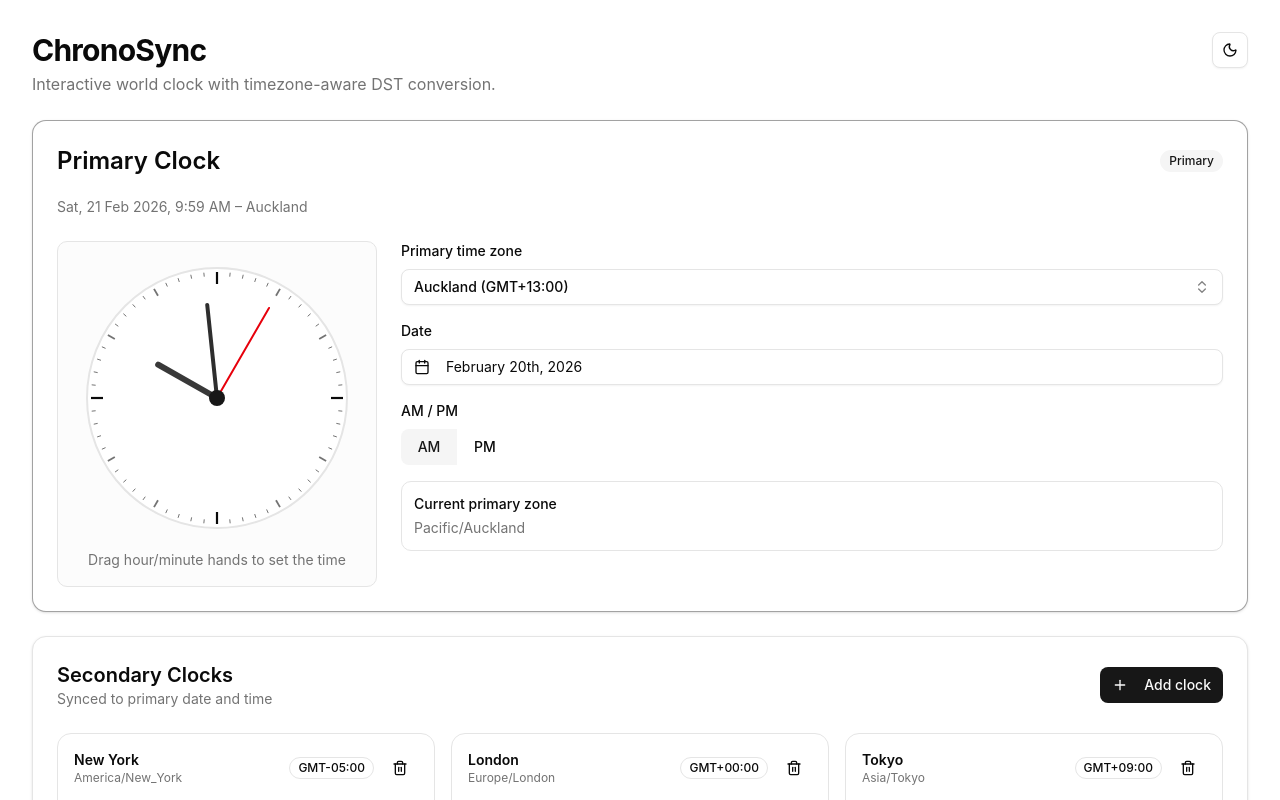
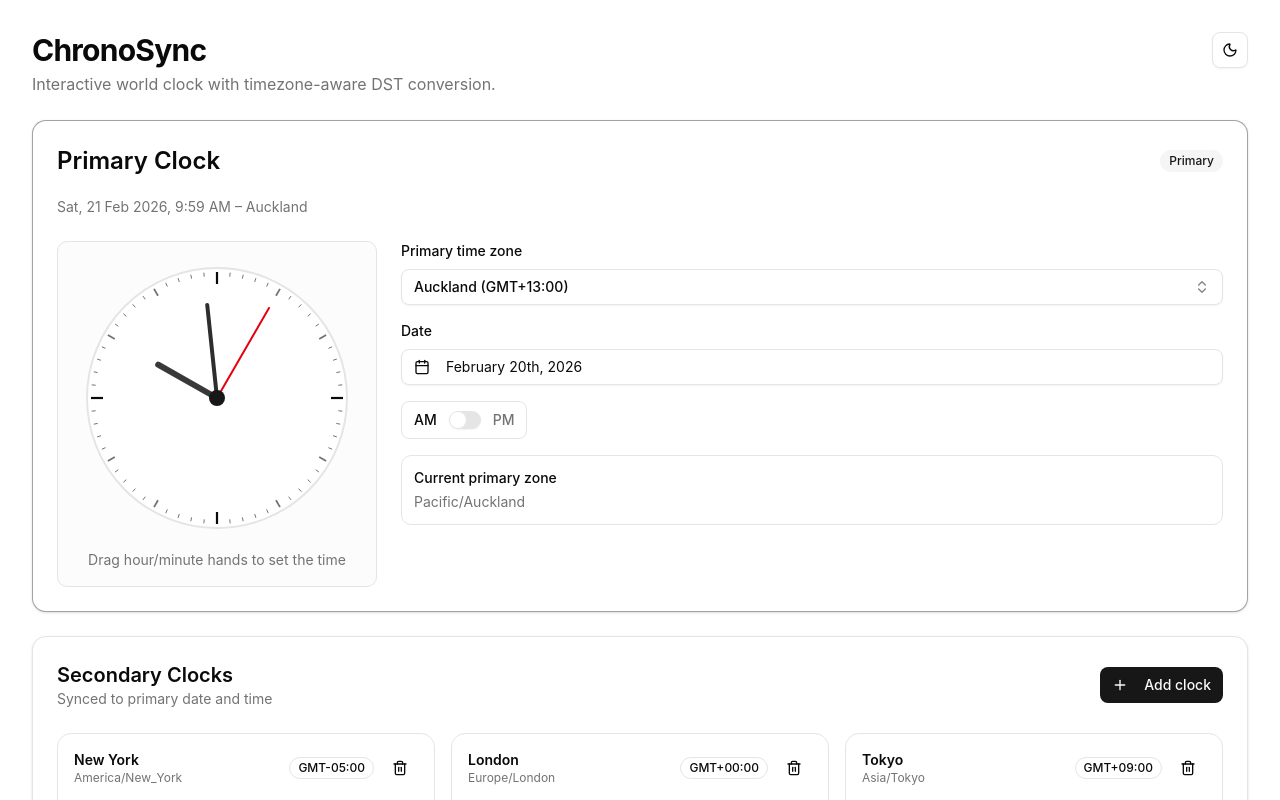
Before and after one commit to ravirupeliya/chronosync, a React (Vite) app in the folder ChronoSync/: page / in a window 1280 px wide. Shown: the top 800 px of the page. Built offline with nearby package versions, Linux system fonts and the light colour scheme.

Commit message:
Use switch for AM PM toggle

```diff
--- a/ChronoSync/src/components/am-pm-toggle.tsx
+++ b/ChronoSync/src/components/am-pm-toggle.tsx
@@ -1,4 +1,4 @@
-import { ToggleGroup, ToggleGroupItem } from '@/components/ui/toggle-group'
+import { Switch } from '@/components/ui/switch'
 
 type AMPMToggleProps = {
   value: 'AM' | 'PM'
@@ -6,27 +6,19 @@ type AMPMToggleProps = {
 }
 
 export function AMPMToggle({ value, onChange }: AMPMToggleProps) {
+  const isPm = value === 'PM'
+
   return (
     <div className="grid gap-2">
-      <span className="text-sm font-medium">AM / PM</span>
-      <ToggleGroup
-        type="single"
-        value={value}
-        onValueChange={(next) => {
-          if (next === 'AM' || next === 'PM') {
-            onChange(next)
-          }
-        }}
-        className="justify-start"
-        aria-label="AM PM toggle"
-      >
-        <ToggleGroupItem value="AM" aria-label="Set AM" className="min-w-14">
-          AM
-        </ToggleGroupItem>
-        <ToggleGroupItem value="PM" aria-label="Set PM" className="min-w-14">
-          PM
-        </ToggleGroupItem>
-      </ToggleGroup>
+      <div className="inline-flex w-fit items-center gap-3 rounded-md border bg-card px-3 py-2">
+        <span className={`text-sm font-medium ${isPm ? 'text-muted-foreground' : 'text-foreground'}`}>AM</span>
+        <Switch
+          checked={isPm}
+          onCheckedChange={(checked) => onChange(checked ? 'PM' : 'AM')}
+          aria-label="Toggle AM PM"
+        />
+        <span className={`text-sm font-medium ${isPm ? 'text-foreground' : 'text-muted-foreground'}`}>PM</span>
+      </div>
     </div>
   )
 }
--- /dev/null
+++ b/ChronoSync/src/components/ui/switch.tsx
@@ -0,0 +1,33 @@
+import * as React from "react"
+import { Switch as SwitchPrimitive } from "radix-ui"
+
+import { cn } from "@/lib/utils"
+
+function Switch({
+  className,
+  size = "default",
+  ...props
+}: React.ComponentProps<typeof SwitchPrimitive.Root> & {
+  size?: "sm" | "default"
+}) {
+  return (
+    <SwitchPrimitive.Root
+      data-slot="switch"
+      data-size={size}
+      className={cn(
+        "peer data-[state=checked]:bg-primary data-[state=unchecked]:bg-input focus-visible:border-ring focus-visible:ring-ring/50 dark:data-[state=unchecked]:bg-input/80 group/switch inline-flex cursor-pointer shrink-0 items-center rounded-full border border-transparent shadow-xs transition-all outline-none focus-visible:ring-[3px] disabled:cursor-not-allowed disabled:opacity-50 data-[size=default]:h-[1.15rem] data-[size=default]:w-8 data-[size=sm]:h-3.5 data-[size=sm]:w-6",
+        className
+      )}
+      {...props}
+    >
+      <SwitchPrimitive.Thumb
+        data-slot="switch-thumb"
+        className={cn(
+          "bg-background dark:data-[state=unchecked]:bg-foreground dark:data-[state=checked]:bg-primary-foreground pointer-events-none block rounded-full ring-0 transition-transform group-data-[size=default]/switch:size-4 group-data-[size=sm]/switch:size-3 data-[state=checked]:translate-x-[calc(100%-2px)] data-[state=unchecked]:translate-x-0"
+        )}
+      />
+    </SwitchPrimitive.Root>
+  )
+}
+
+export { Switch }
```
